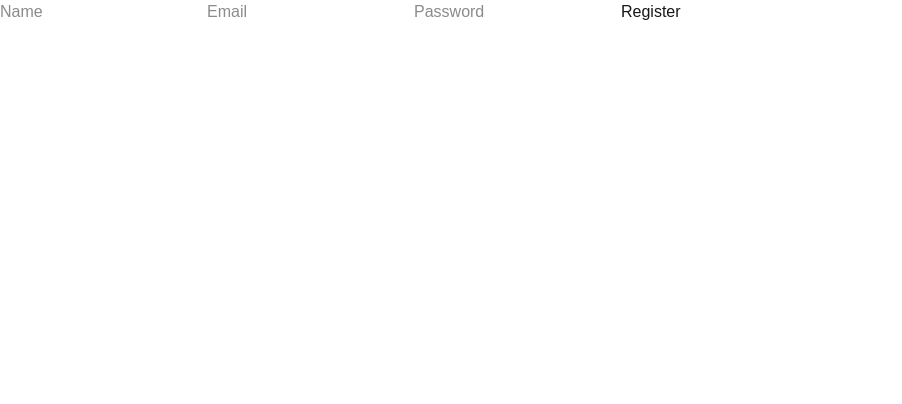
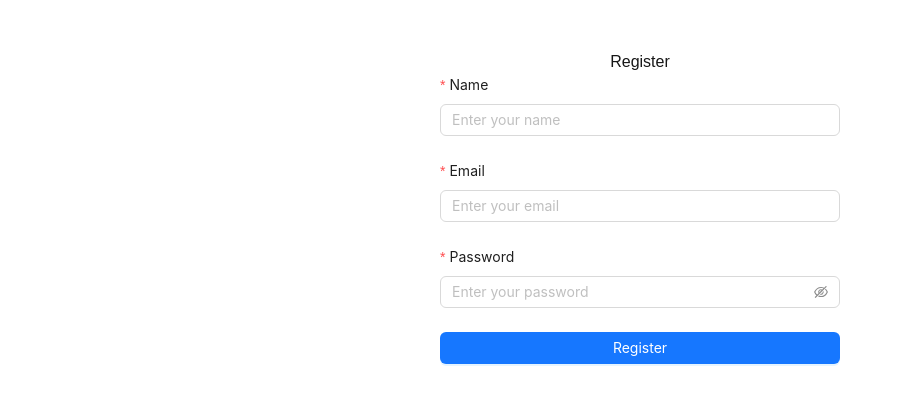
Before and after one commit to prakash735/local, a Next.js app: page / in a window 1280 px wide. Shown: the top 404 px of the page, without its empty margins (0-902 px from the left). Built offline with nearby package versions, Linux system fonts and the light colour scheme.

Commit message:
design update

```diff
--- a/package.json
+++ b/package.json
@@ -8,6 +8,7 @@
     "start": "next start"
   },
   "dependencies": {
+    "antd": "^5.27.4",
     "mongoose": "^8.18.2",
     "next": "15.5.4",
     "react": "19.1.0",
--- a/src/app/page.js
+++ b/src/app/page.js
@@ -1,57 +1,76 @@
 "use client"
 
 import { useState } from 'react';
+import { Form, Input, Button, message } from 'antd';
+
 export default function Register() {
-  const [formData, setFormData] = useState({
-    name: '', email: '', password:
-      ''
-  });
-  const handleSubmit = async (e) => {
-    e.preventDefault();
+  const [form] = Form.useForm();
+  const [loading, setLoading] = useState(false);
+
+  const handleSubmit = async (values) => {
+    setLoading(true);
+    try {
       const res = await fetch('/api/blogs', {
         method: 'POST',
         headers: {
           'Content-Type': 'application/json',
         },
-      body: JSON.stringify(formData),
+        body: JSON.stringify(values),
       });
       const data = await res.json();
       if (data.success) {
-      alert('User registered successfully');
+        message.success('User registered successfully');
+        form.resetFields();
       } else {
-      alert('Error: ' + data.error);
+        message.error('Error: ' + data.error);
       }
-  };1
+    } catch (err) {
+      message.error('Something went wrong!');
+    }
+    setLoading(false);
+  };
+
   return (
-    <form onSubmit={handleSubmit}>
-      <input
-        type="text"
+    <div style={{ maxWidth: 400, margin: '50px auto' }}>
+      <h2 style={{ textAlign: 'center' }}>Register</h2>
+      <Form
+        form={form}
+        layout="vertical"
+        onFinish={handleSubmit}
+      >
+        <Form.Item
+          label="Name"
           name="name"
-        placeholder="Name"
-        value={formData.name}
-        onChange={(e) => setFormData({...formData, name: e.target.value
-        })}
-        required
-      />
-      <input
-        type="email"
+          rules={[{ required: true, message: 'Please enter your name' }]}
+        >
+          <Input placeholder="Enter your name" />
+        </Form.Item>
+
+        <Form.Item
+          label="Email"
           name="email"
-        placeholder="Email"
-        value={formData.email}
-        onChange={(e) => setFormData({ ...formData, email: e.target.value })}
-        required
-      />
-      <input
-        type="password"
+          rules={[
+            { required: true, message: 'Please enter your email' },
+            { type: 'email', message: 'Please enter a valid email' }
+          ]}
+        >
+          <Input placeholder="Enter your email" />
+        </Form.Item>
+
+        <Form.Item
+          label="Password"
           name="password"
-        placeholder="Password"
-        value={formData.password}
-        onChange={(e) => setFormData({...formData, password:e.target.value
-        })}
-        required
-      />
+          rules={[{ required: true, message: 'Please enter your password' }]}
+        >
+          <Input.Password placeholder="Enter your password" />
+        </Form.Item>
 
-      <button type="submit">Register</button>
-    </form>
+        <Form.Item>
+          <Button type="primary" htmlType="submit" block loading={loading}>
+            Register
+          </Button>
+        </Form.Item>
+      </Form>
+    </div>
   );
 }
```
Also changed, not shown: 1 other file (tests, documents, lock files or other folders). Lines whose indentation alone changed are shown as unchanged.
